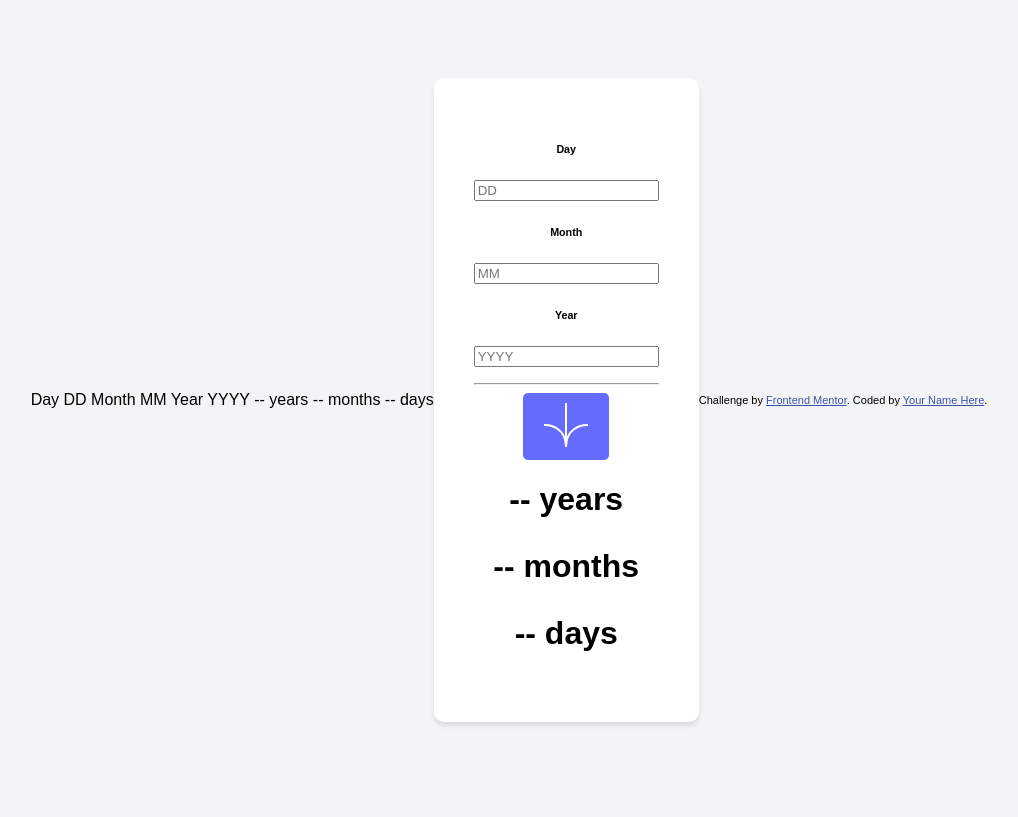
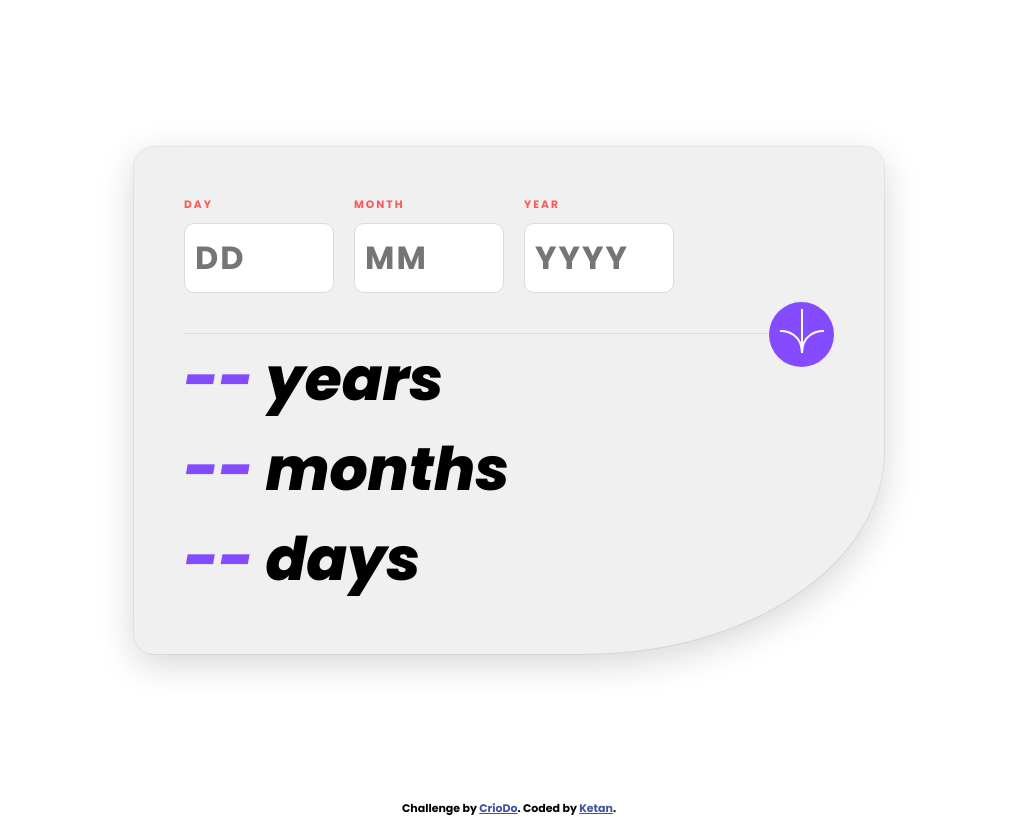
Before and after one commit to ImKetan1610/miniBuildout2, a plain HTML site: page age-calculator-app-main/index.html in a window 1280 px wide. Shown: the whole page, without its empty margins (131-1149 px from the left). Drawn offline with Linux system fonts and the light colour scheme.

Commit message:
added styling for the desktop view

```diff
--- a/age-calculator-app-main/index.html
+++ b/age-calculator-app-main/index.html
@@ -7,13 +7,13 @@
       rel="icon"
       type="image/png"
       sizes="32x32"
-      href="./assets/images/favicon-32x32.png"
+      href="https://encrypted-tbn0.gstatic.com/images?q=tbn:ANd9GcQO-xo0oBH0PwoRqeS45QArLaUTT3psA1pCRob0Gw5smQ&s"
     />
     <title>Age calculator app</title>
     <link rel="stylesheet" href="./styles.css" />
   </head>
   <body>
-    Day DD Month MM Year YYYY -- years -- months -- days
+    <!-- Day DD Month MM Year YYYY -- years -- months -- days -->
     <main class="container">
       <div class="content">
         <!-- Input Date of Birth -->
@@ -57,9 +57,8 @@
 
     <footer class="attribution">
       Challenge by
-      <a href="https://www.frontendmentor.io?ref=challenge" target="_blank"
-        >Frontend Mentor</a
-      >. Coded by <a href="#">Your Name Here</a>.
+      <a href="https://crio.do" target="_blank">CrioDo</a>. Coded by
+      <a href="https://github.com/imketan1610" target="_blank">Ketan</a>.
     </footer>
   </body>
 </html>
--- a/age-calculator-app-main/styles.css
+++ b/age-calculator-app-main/styles.css
@@ -1,4 +1,111 @@
-/* styles.css */
+@import url("https://fonts.googleapis.com/css2?family=Poppins:ital,wght@0,700;1,400;1,800&display=swap");
+
+:root {
+  --Purple: hsl(259, 100%, 65%);
+  --Light-red: hsl(0, 100%, 67%);
+  --White: hsl(0, 0%, 100%);
+  --Off-white: hsl(0, 0%, 94%);
+  --Light-grey: hsl(0, 0%, 86%);
+  --Smokey-grey: hsl(0, 1%, 44%);
+  --Off-black: hsl(0, 0%, 8%);
+}
+
+* {
+  margin: 0;
+  padding: 0;
+  box-sizing: border-box;
+  font-family: "Poppins", sans-serif;
+}
+
+body {
+  background-color: hsl(0, 0, 86%);
+}
+
+.container {
+  display: flex;
+  justify-content: center;
+  align-items: center;
+  height: 100vh;
+}
+
+.content {
+  background-color: hsl(0, 0%, 94%);
+  width: 750px;
+  padding: 50px;
+  border-radius: 20px;
+  border-bottom-right-radius: 40%;
+  position: relative;
+  box-shadow: rgba(0, 0, 0, 0.16) 0px 10px 36px 0px,
+    rgba(0, 0, 0, 0.06) 0px 0px 0px 1px;
+}
+
+.input {
+  display: flex;
+  margin-bottom: 35px;
+}
+
+input {
+  font-size: 32px;
+  width: 150px;
+  padding: 10px;
+  margin-top: 10px;
+  margin-right: 20px;
+  border-radius: 10px;
+  border: 0.5px solid hsl(0, 0%, 86%);
+  outline: none;
+  letter-spacing: 2px;
+  caret-color: hsl(259, 100%, 65%);
+}
+
+h6 {
+  text-transform: uppercase;
+  letter-spacing: 2px;
+  color: hsl(0, 100%, 67%);
+}
+
+hr {
+  border: none;
+  height: 1px;
+  background-color: hsl(0, 0%, 86%);
+}
+
+button {
+  position: absolute;
+  width: 65px;
+  height: 65px;
+  border-radius: 50%;
+  border: none;
+  outline: none;
+  background-color: hsl(259, 100%, 65%);
+  right: 50px;
+  margin-top: -32px;
+  cursor: pointer;
+}
+
+button:hover {
+  background-color: hsl(0, 0%, 8%);
+}
+
+input:focus {
+  border: 0.5px solid hsl(259, 100%, 65%);
+}
+
+p.error {
+  font-size: 12px;
+  font-weight: 400;
+  color: hsl(0, 100%, 67%);
+  font-style: italic;
+  margin: 5px 0;
+}
+
+.result h1 {
+  font-size: 60px;
+  font-style: italic;
+}
+
+.result span {
+  color: hsl(259, 100%, 65%);
+}
 
 .attribution {
   font-size: 11px;
@@ -8,74 +115,3 @@
 .attribution a {
   color: hsl(228, 45%, 44%);
 }
-
-body {
-  font-family: "Red Hat Text", sans-serif;
-  background-color: #f3f4f6;
-  display: flex;
-  justify-content: center;
-  align-items: center;
-  height: 100vh;
-  margin: 0;
-}
-
-.container {
-  background-color: #ffffff;
-  border-radius: 10px;
-  box-shadow: 0px 4px 4px rgba(0, 0, 0, 0.1);
-  padding: 40px;
-  text-align: center;
-}
-
-h1 {
-  margin-bottom: 30px;
-}
-
-.form-group {
-  margin-bottom: 20px;
-}
-
-label {
-  display: block;
-  font-size: 14px;
-  color: #7e88c3;
-  margin-bottom: 8px;
-  text-align: left;
-}
-
-input[type="date"] {
-  width: 100%;
-  padding: 10px;
-  border: 1px solid #d9dbe9;
-  border-radius: 5px;
-}
-
-button {
-  background-color: #656bff;
-  color: #ffffff;
-  border: none;
-  border-radius: 5px;
-  padding: 10px 20px;
-  cursor: pointer;
-}
-
-button:hover {
-  background-color: #4c54d2;
-}
-
-#result {
-  margin-top: 20px;
-}
-
-.hidden {
-  display: none;
-}
-
-#years,
-#months,
-#days {
-  font-size: 24px;
-  font-weight: bold;
-  color: #1e2139;
-  margin-bottom: 10px;
-}
```
Also changed, not shown: age-calculator-app-main/assets/images/favicon-32x32.png (deleted).
